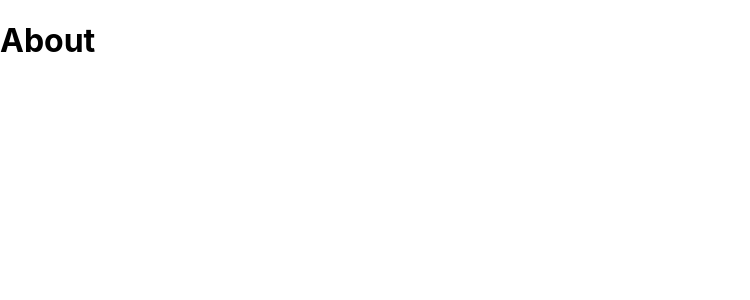
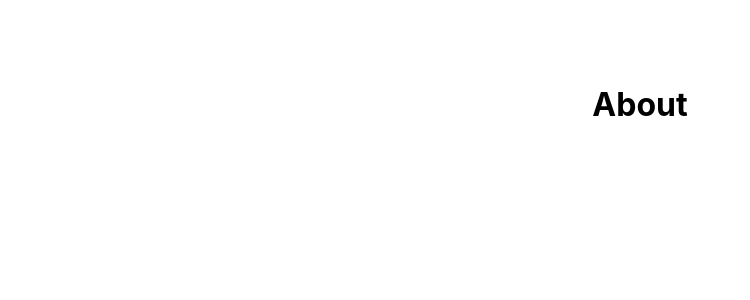
Before and after one commit to Bcypher01/next-js, a Next.js app: page /about in a window 1280 px wide. Shown: the top 300 px of the page, without its empty margins (0-750 px from the left). Built offline with nearby package versions, Linux system fonts and the light colour scheme.

Commit message:
Add Lay out

```diff
--- /dev/null
+++ b/components/Layout.js
@@ -0,0 +1,11 @@
+import styles from "../styles/Layout.module.css";
+
+const Layout = ({ children }) => {
+  return (
+    <div className={styles.components}>
+      <main className={styles.main}>{children}</main>
+    </div>
+  );
+};
+
+export default Layout;
--- a/pages/_app.js
+++ b/pages/_app.js
@@ -1,7 +1,12 @@
-import '../styles/globals.css'
+import Layout from "../components/Layout";
+import "../styles/globals.css";
 
 function MyApp({ Component, pageProps }) {
-  return <Component {...pageProps} />
+  return (
+    <Layout>
+      <Component {...pageProps} />
+    </Layout>
+  );
 }
 
-export default MyApp
+export default MyApp;
--- a/pages/about.js
+++ b/pages/about.js
@@ -1,8 +1,12 @@
 import React from "react";
+import Head from "next/head";
 
 const about = () => {
   return (
     <div>
+      <Head>
+        <title>About</title>
+      </Head>
       <h1>About</h1>
     </div>
   );
--- a/styles/Home.module.css
+++ b/styles/Layout.module.css
@@ -8,8 +8,9 @@
   flex: 1;
   display: flex;
   flex-direction: column;
-  justify-content: center;
+  justify-content: flex-start;
   align-items: center;
+  font: 1.25rem;
 }
 
 .footer {
```
